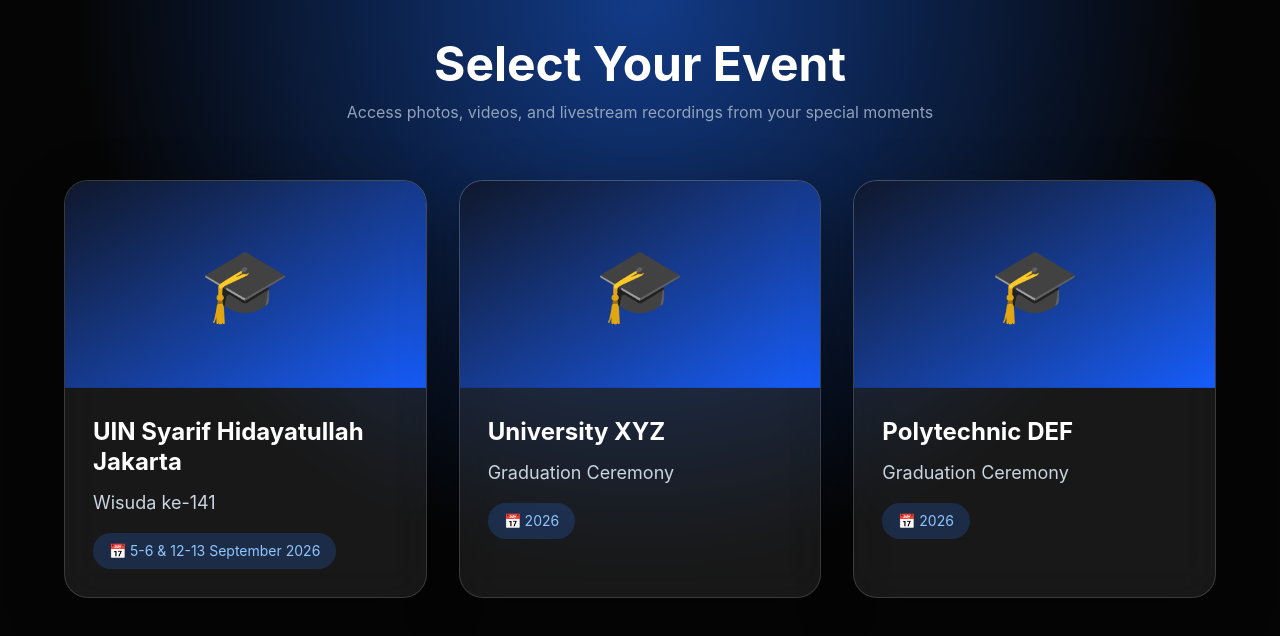
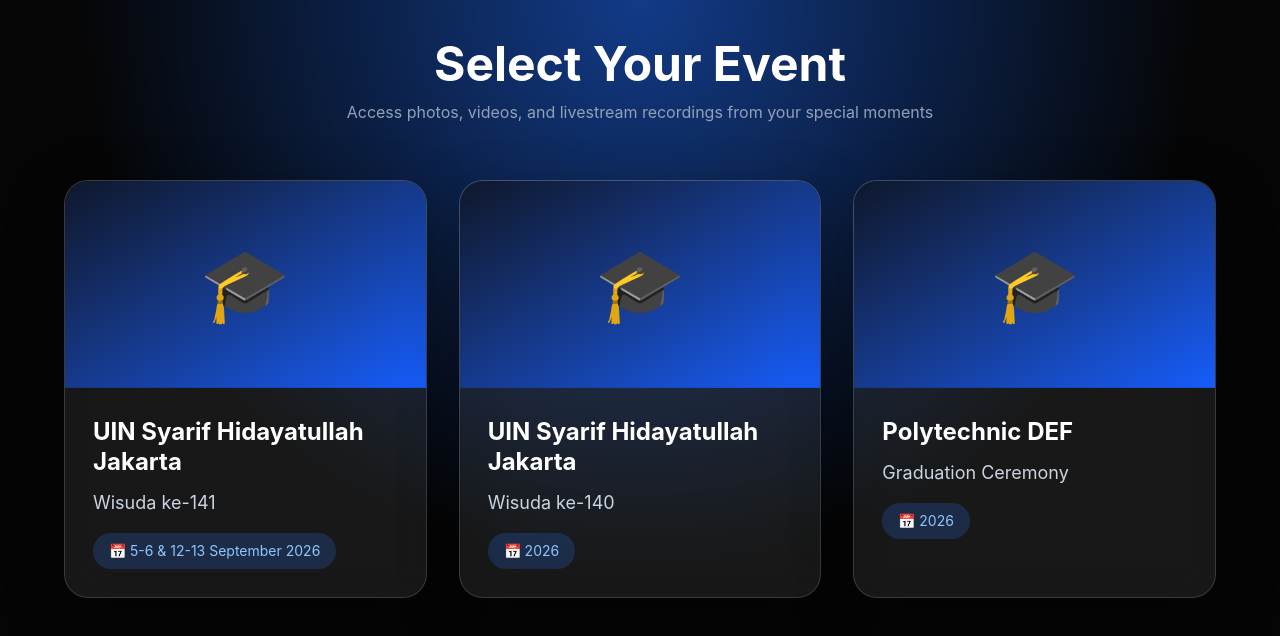
Before and after one commit to AzkaSeptiaRahman/pandawa-hub, a Next.js app: page /events in a window 1280 px wide. Shown: the top 636 px of the page. Built offline with nearby package versions, Linux system fonts and the light colour scheme.

Commit message:
Update Data

```diff
--- a/app/events/page.tsx
+++ b/app/events/page.tsx
@@ -9,8 +9,8 @@
     date: "5-6 & 12-13 September 2026",
   },
   {
-    name: "University XYZ",
-    title: "Graduation Ceremony",
+    name: "UIN Syarif Hidayatullah Jakarta",
+    title: "Wisuda ke-140",
     date: "2026",
   },
   {
```
